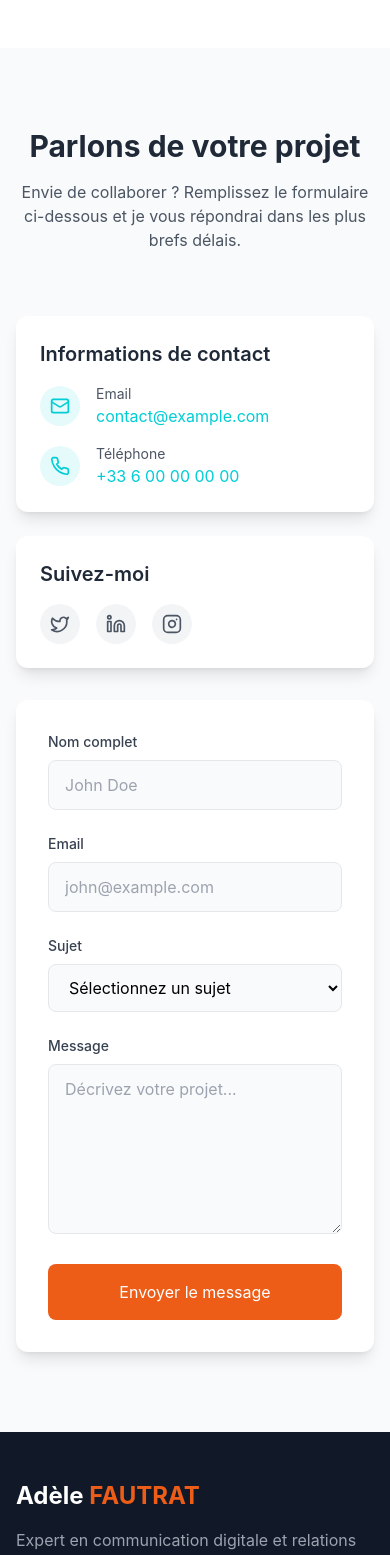
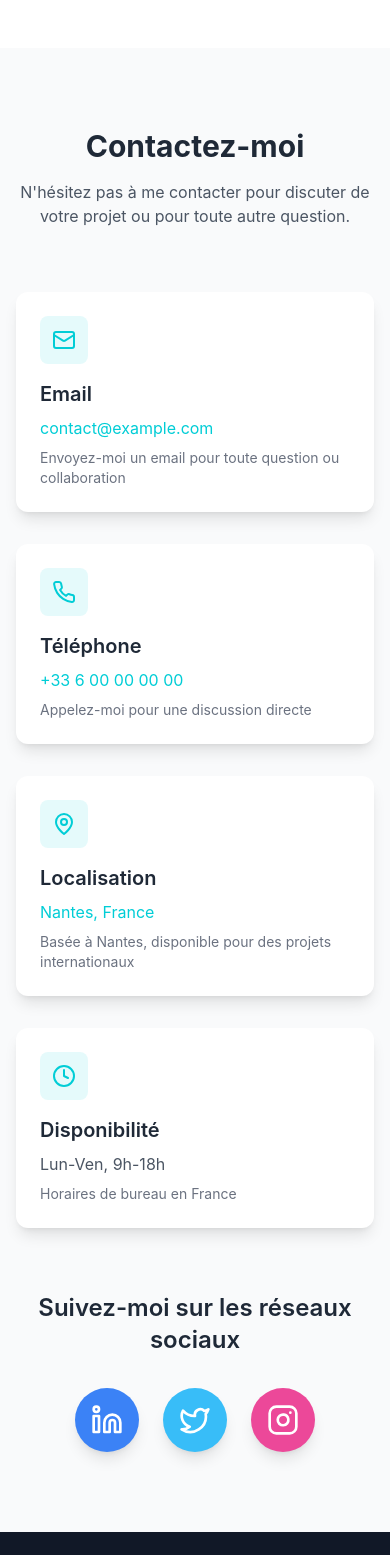
Before and after one commit to D-Seonay/portfolio-adele, a React (Vite) app: page / in a window 390 px wide. Shown: the part 6920-8475 px from the top of the page. Built offline with nearby package versions, Linux system fonts and the light colour scheme.

Commit message:
Refactor Contact and Footer components with improved design and social links

```diff
--- a/src/components/Contact.tsx
+++ b/src/components/Contact.tsx
@@ -1,38 +1,57 @@
 import { motion } from 'framer-motion';
-import { useState } from 'react';
-import { Mail, Phone, Twitter, Linkedin, Instagram, Facebook } from 'lucide-react';
+import { Mail, Phone, MapPin, Clock, Twitter, Linkedin, Instagram } from 'lucide-react';
 
 const Contact = () => {
-  const [formData, setFormData] = useState({
-    name: '',
-    email: '',
-    subject: '',
-    message: '',
-  });
-
-  const handleSubmit = (e: React.FormEvent) => {
-    e.preventDefault();
-    // Add form submission logic here
-    console.log('Form submitted:', formData);
-  };
-
-  const handleChange = (
-    e: React.ChangeEvent<HTMLInputElement | HTMLTextAreaElement | HTMLSelectElement>
-  ) => {
-    const { name, value } = e.target;
-    setFormData(prev => ({
-      ...prev,
-      [name]: value,
-    }));
-  };
-
-  const socialIcons = [
-    { name: 'twitter', icon: Twitter, href: 'https://twitter.com' },
-    { name: 'linkedin', icon: Linkedin, href: 'https://linkedin.com' },
-    { name: 'instagram', icon: Instagram, href: 'https://instagram.com' },
+  const contactCards = [
+    {
+      icon: Mail,
+      title: "Email",
+      content: "contact@example.com",
+      link: "mailto:contact@example.com",
+      description: "Envoyez-moi un email pour toute question ou collaboration"
+    },
+    {
+      icon: Phone,
+      title: "Téléphone",
+      content: "+33 6 00 00 00 00",
+      link: "tel:+33600000000",
+      description: "Appelez-moi pour une discussion directe"
+    },
+    {
+      icon: MapPin,
+      title: "Localisation",
+      content: "Nantes, France",
+      link: "https://maps.google.com",
+      description: "Basée à Nantes, disponible pour des projets internationaux"
+    },
+    {
+      icon: Clock,
+      title: "Disponibilité",
+      content: "Lun-Ven, 9h-18h",
+      description: "Horaires de bureau en France"
+    }
   ];
 
-  const inputClasses = "w-full px-4 py-3 rounded-lg bg-gray-50 border border-gray-200 focus:border-primary focus:ring-2 focus:ring-primary/20 outline-none transition-colors";
+  const socialLinks = [
+    {
+      name: 'LinkedIn',
+      icon: Linkedin,
+      href: 'https://linkedin.com',
+      color: 'bg-blue-500',
+    },
+    {
+      name: 'Twitter',
+      icon: Twitter,
+      href: 'https://twitter.com',
+      color: 'bg-sky-400',
+    },
+    {
+      name: 'Instagram',
+      icon: Instagram,
+      href: 'https://instagram.com',
+      color: 'bg-pink-500',
+    }
+  ];
 
   return (
     <section id="contact" className="py-20 bg-gray-50">
@@ -42,61 +61,64 @@ const Contact = () => {
           whileInView={{ opacity: 1, y: 0 }}
           viewport={{ once: true }}
           transition={{ duration: 0.6 }}
-          className="max-w-4xl mx-auto"
+          className="text-center mb-16"
         >
-          <div className="text-center mb-16">
           <h2 className="text-3xl md:text-4xl font-bold text-gray-800 mb-4">
-              Parlons de votre projet
+            Contactez-moi
           </h2>
           <p className="text-gray-600 max-w-2xl mx-auto">
-              Envie de collaborer ? Remplissez le formulaire ci-dessous et je vous répondrai dans les plus brefs délais.
+            N'hésitez pas à me contacter pour discuter de votre projet ou pour toute autre question.
           </p>
+        </motion.div>
+
+        <div className="grid grid-cols-1 md:grid-cols-2 lg:grid-cols-4 gap-8 mb-16">
+          {contactCards.map((card, index) => {
+            const Icon = card.icon;
+            return (
+              <motion.div
+                key={index}
+                initial={{ opacity: 0, y: 20 }}
+                whileInView={{ opacity: 1, y: 0 }}
+                viewport={{ once: true }}
+                transition={{ duration: 0.6, delay: index * 0.1 }}
+                className="bg-white rounded-xl p-6 shadow-lg hover:shadow-xl transition-shadow"
+              >
+                <div className="w-12 h-12 bg-primary/10 rounded-lg flex items-center justify-center mb-4">
+                  <Icon className="w-6 h-6 text-primary" />
+                </div>
+                <h3 className="text-xl font-semibold text-gray-800 mb-2">
+                  {card.title}
+                </h3>
+                {card.link ? (
+                  <a
+                    href={card.link}
+                    className="text-primary hover:text-accent transition-colors block mb-2"
+                  >
+                    {card.content}
+                  </a>
+                ) : (
+                  <p className="text-gray-600 mb-2">{card.content}</p>
+                )}
+                <p className="text-sm text-gray-500">
+                  {card.description}
+                </p>
+              </motion.div>
+            );
+          })}
         </div>
 
-          <div className="grid grid-cols-1 md:grid-cols-5 gap-8">
         <motion.div
-              initial={{ opacity: 0, x: -20 }}
-              whileInView={{ opacity: 1, x: 0 }}
+          initial={{ opacity: 0, y: 20 }}
+          whileInView={{ opacity: 1, y: 0 }}
           viewport={{ once: true }}
-              transition={{ duration: 0.6, delay: 0.2 }}
-              className="md:col-span-2 space-y-6"
+          transition={{ duration: 0.6, delay: 0.4 }}
+          className="text-center"
         >
-              <div className="bg-white p-6 rounded-xl shadow-lg">
-                <h3 className="text-xl font-semibold text-gray-800 mb-4">
-                  Informations de contact
+          <h3 className="text-2xl font-semibold text-gray-800 mb-8">
+            Suivez-moi sur les réseaux sociaux
           </h3>
-                <div className="space-y-4">
-                  <div className="flex items-center gap-4">
-                    <div className="w-10 h-10 rounded-full bg-primary/10 flex items-center justify-center">
-                      <Mail className="w-5 h-5 text-primary" />
-                    </div>
-                    <div>
-                      <p className="text-sm text-gray-600">Email</p>
-                      <a href="mailto:contact@example.com" className="text-primary hover:text-accent">
-                        contact@example.com
-                      </a>
-                    </div>
-                  </div>
-                  <div className="flex items-center gap-4">
-                    <div className="w-10 h-10 rounded-full bg-primary/10 flex items-center justify-center">
-                      <Phone className="w-5 h-5 text-primary" />
-                    </div>
-                    <div>
-                      <p className="text-sm text-gray-600">Téléphone</p>
-                      <a href="tel:+33600000000" className="text-primary hover:text-accent">
-                        +33 6 00 00 00 00
-                      </a>
-                    </div>
-                  </div>
-                </div>
-              </div>
-
-              <div className="bg-white p-6 rounded-xl shadow-lg">
-                <h3 className="text-xl font-semibold text-gray-800 mb-4">
-                  Suivez-moi
-                </h3>
-                <div className="flex gap-4">
-                  {socialIcons.map((social) => {
+          <div className="flex justify-center gap-6">
+            {socialLinks.map((social, index) => {
               const Icon = social.icon;
               return (
                 <motion.a
@@ -104,104 +126,17 @@ const Contact = () => {
                   href={social.href}
                   target="_blank"
                   rel="noopener noreferrer"
-                        className="w-10 h-10 rounded-full bg-gray-100 flex items-center justify-center text-gray-600 hover:bg-primary hover:text-white transition-colors"
+                  className="group relative"
                   whileHover={{ scale: 1.1 }}
                   whileTap={{ scale: 0.9 }}
                 >
-                        <span className="sr-only">{social.name}</span>
-                        <Icon className="w-5 h-5" />
+                  <div className={`w-16 h-16 rounded-full ${social.color} flex items-center justify-center text-white shadow-lg group-hover:shadow-xl transition-shadow`}>
+                    <Icon className="w-8 h-8" />
+                  </div>
+
                 </motion.a>
               );
             })}
-                </div>
-              </div>
-            </motion.div>
-
-            <motion.form
-              initial={{ opacity: 0, x: 20 }}
-              whileInView={{ opacity: 1, x: 0 }}
-              viewport={{ once: true }}
-              transition={{ duration: 0.6, delay: 0.4 }}
-              onSubmit={handleSubmit}
-              className="md:col-span-3 bg-white p-8 rounded-xl shadow-lg space-y-6"
-            >
-              <div className="grid grid-cols-1 md:grid-cols-2 gap-6">
-                <div>
-                  <label htmlFor="name" className="block text-sm font-medium text-gray-700 mb-2">
-                    Nom complet
-                  </label>
-                  <input
-                    type="text"
-                    id="name"
-                    name="name"
-                    required
-                    value={formData.name}
-                    onChange={handleChange}
-                    className={inputClasses}
-                    placeholder="John Doe"
-                  />
-                </div>
-                <div>
-                  <label htmlFor="email" className="block text-sm font-medium text-gray-700 mb-2">
-                    Email
-                  </label>
-                  <input
-                    type="email"
-                    id="email"
-                    name="email"
-                    required
-                    value={formData.email}
-                    onChange={handleChange}
-                    className={inputClasses}
-                    placeholder="john@example.com"
-                  />
-                </div>
-              </div>
-
-              <div>
-                <label htmlFor="subject" className="block text-sm font-medium text-gray-700 mb-2">
-                  Sujet
-                </label>
-                <select
-                  id="subject"
-                  name="subject"
-                  required
-                  value={formData.subject}
-                  onChange={handleChange}
-                  className={inputClasses}
-                >
-                  <option value="">Sélectionnez un sujet</option>
-                  <option value="collaboration">Collaboration</option>
-                  <option value="projet">Nouveau projet</option>
-                  <option value="autre">Autre</option>
-                </select>
-              </div>
-
-              <div>
-                <label htmlFor="message" className="block text-sm font-medium text-gray-700 mb-2">
-                  Message
-                </label>
-                <textarea
-                  id="message"
-                  name="message"
-                  required
-                  value={formData.message}
-                  onChange={handleChange}
-                  rows={6}
-                  className={inputClasses}
-                  placeholder="Décrivez votre projet..."
-                />
-              </div>
-
-              <motion.button
-                whileHover={{ scale: 1.02 }}
-                whileTap={{ scale: 0.98 }}
-                type="submit"
-                className="w-full px-8 py-4 bg-accent text-white rounded-lg hover:bg-accent/90 transition-colors"
-              >
-                Envoyer le message
-              </motion.button>
-            </motion.form>
           </div>
         </motion.div>
       </div>
--- a/src/components/Footer.tsx
+++ b/src/components/Footer.tsx
@@ -1,5 +1,5 @@
 import { motion } from 'framer-motion';
-import { Twitter, Linkedin, Instagram, Facebook } from 'lucide-react';
+import { Twitter, Linkedin, Instagram, Heart } from 'lucide-react';
 
 const Footer = () => {
   const currentYear = new Date().getFullYear();
@@ -8,7 +8,6 @@ const Footer = () => {
     { name: 'twitter', icon: Twitter, href: 'https://twitter.com' },
     { name: 'linkedin', icon: Linkedin, href: 'https://linkedin.com' },
     { name: 'instagram', icon: Instagram, href: 'https://instagram.com' },
-    { name: 'facebook', icon: Facebook, href: 'https://facebook.com' },
   ];
 
   const footerLinks = [
@@ -38,7 +37,6 @@ const Footer = () => {
         { name: 'LinkedIn', href: 'https://linkedin.com' },
         { name: 'Twitter', href: 'https://twitter.com' },
         { name: 'Instagram', href: 'https://instagram.com' },
-        { name: 'Facebook', href: 'https://facebook.com' },
       ],
     },
   ];
@@ -114,8 +112,11 @@ const Footer = () => {
           transition={{ duration: 0.6, delay: 0.4 }}
           className="mt-12 pt-8 border-t border-gray-800 text-center"
         >
-          <p className="text-gray-400">
+          <p className="text-gray-400 flex items-center justify-center gap-2">
             © {currentYear} Adèle FAUTRAT. Tous droits réservés.
+          </p>
+          <p className="text-gray-400 flex items-center justify-center gap-2">
+            Design et développé avec <Heart className="w-4 h-4 text-red-500 animate-pulse" /> par <a href="https://github.com/D-Seonay" target="_blank" rel="noopener noreferrer" className="text-primary hover:text-accent transition-colors">Mathéo DELAUNAY</a>
           </p>
         </motion.div>
       </div>
```
Lines whose indentation alone changed are shown as unchanged.
